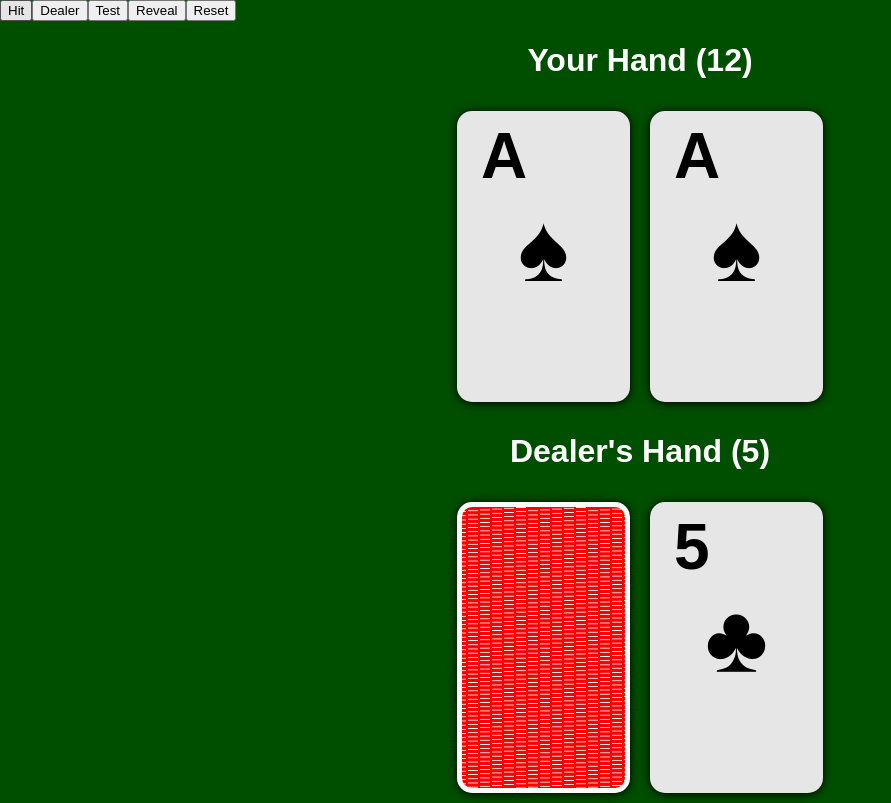
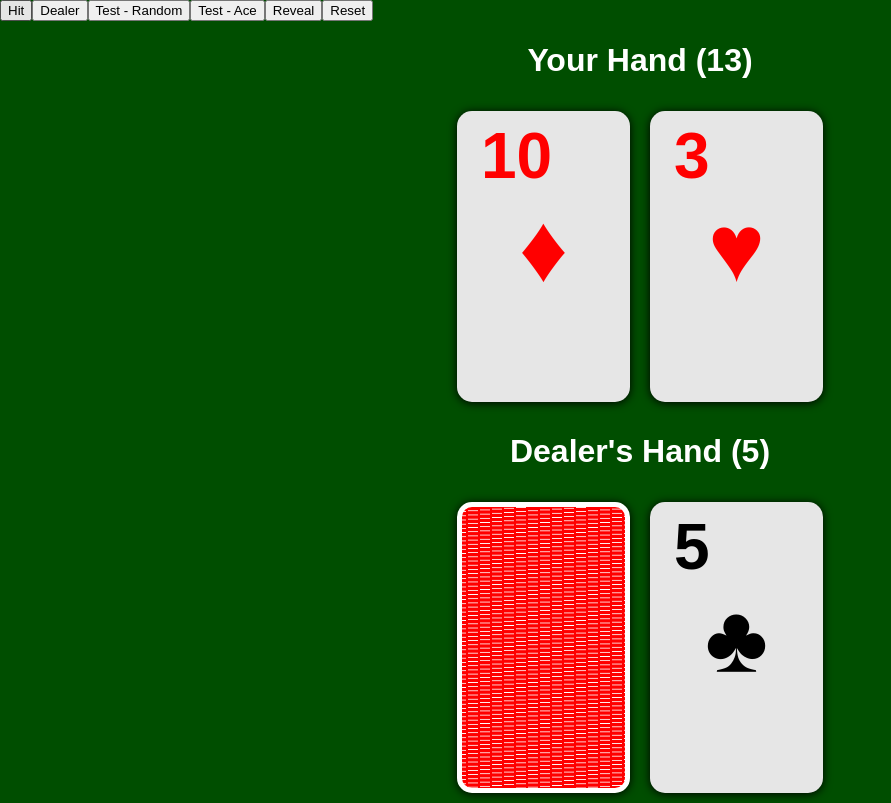
Before and after one commit to jarodburchill/blackjack-react-app, a React (Create React App) app: page / in a window 1280 px wide. Shown: the whole page, without its empty margins (0-891 px from the left). Built offline with nearby package versions, Linux system fonts and the light colour scheme; a web font is replaced by a local one.

Commit message:
Fixed test values

```diff
--- a/src/components/App.tsx
+++ b/src/components/App.tsx
@@ -73,11 +73,11 @@ const App: React.FC = () => {
 
   const dealCard = (player: string, value: string, suit: string) => {
     switch (player) {
-      case 'test':
+      case 'user':
         userCards.push({ 'value': value, 'suit': suit, 'hidden': false });
         setUserCards([...userCards]);
         break;
-      case 'user':
+      case 'test':
         userCards.push({ 'value': 'A', 'suit': '♠', 'hidden': false });
         setUserCards([...userCards]);
         break;
@@ -150,7 +150,8 @@ const App: React.FC = () => {
     <>
       <button onClick={() => drawCard('user')}>Hit</button>
       <button onClick={() => drawCard('dealer')}>Dealer</button>
-      <button onClick={() => drawCard('test')}>Test</button>
+      <button onClick={() => drawCard('user')}>Test - Random</button>
+      <button onClick={() => drawCard('test')}>Test - Ace</button>
       <button onClick={() => revealCard()}>Reveal</button>
       <button onClick={() => resetGame()}>Reset</button>
       <Hand title={`Your Hand (${userScore})`} cards={userCards} />
```
